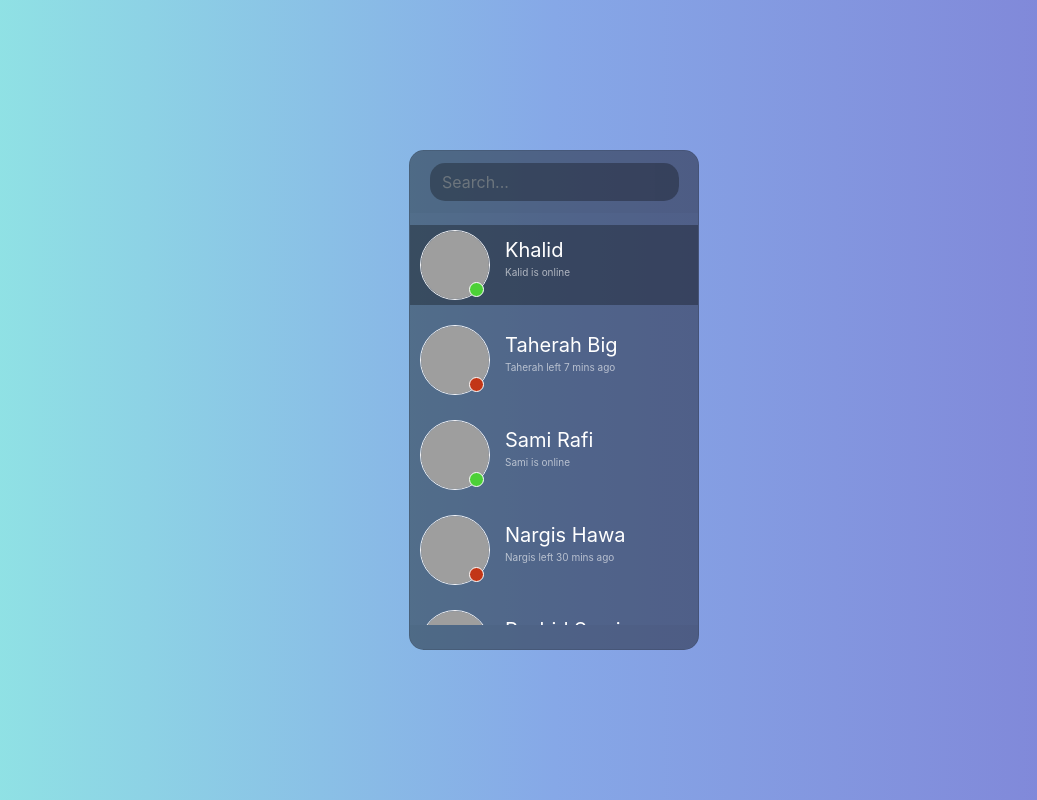
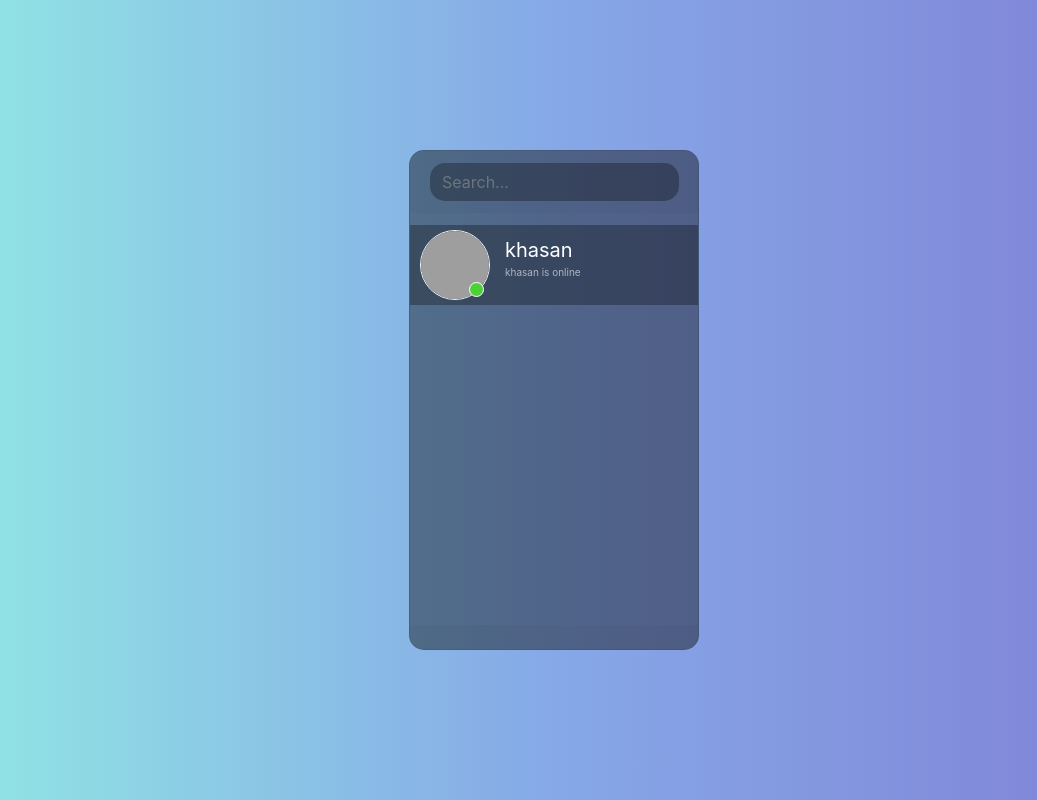
Before and after one commit to khasanjon-dev/django-chat-app, a Django app: page / in a window 1280 px wide. Shown: the whole page, without its empty margins (86-1123 px from the left). Run offline with Django 4.2, Linux system fonts and the light colour scheme; data comes from the database, SQL or seed files in the repository; both versions use the stored data as it was after the commit; some libraries are stand-ins or nearby versions; grey boxes are pictures that could not be loaded.

Commit message:
update some files

```diff
--- a/chats/views.py
+++ b/chats/views.py
@@ -1,8 +1,14 @@
 from django.shortcuts import render
+
+from users.models import User
 
 
 def index(request):
-    return render(request, 'index.html')
+    users = User.objects.all()
+    detail = {
+        'users': users
+    }
+    return render(request, 'index.html', detail)
 
 
 def chat(request):
--- a/pyproject.toml
+++ b/pyproject.toml
@@ -11,6 +11,7 @@ django = "^4.2.7"
 channels = "^4.0.0"
 python-dotenv = "^1.0.0"
 daphne = "^4.0.0"
+pillow = "^10.1.0"
 
 
 [tool.poetry.group.dev.dependencies]
--- a/templates/index.html
+++ b/templates/index.html
@@ -305,6 +305,7 @@
                 </div>
                 <div class="card-body contacts_body">
                     <ui class="contacts">
+                        {% for user in users %}
                             <li class="active">
                                 <div class="d-flex bd-highlight">
                                     <div class="img_cont">
@@ -313,63 +314,13 @@
                                         <span class="online_icon"></span>
                                     </div>
                                     <div class="user_info">
-                                    <span>Khalid</span>
-                                    <p>Kalid is online</p>
+                                        <span>{{ user.username }}</span>
+                                        <p>{{ user.username }} is online</p>
                                     </div>
                                 </div>
                             </li>
-                        <li>
-                            <div class="d-flex bd-highlight">
-                                <div class="img_cont">
-                                    <img src="https://2.bp.blogspot.com/-8ytYF7cfPkQ/WkPe1-rtrcI/AAAAAAAAGqU/FGfTDVgkcIwmOTtjLka51vineFBExJuSACLcBGAs/s320/31.jpg"
-                                         class="rounded-circle user_img">
-                                    <span class="online_icon offline"></span>
-                                </div>
-                                <div class="user_info">
-                                    <span>Taherah Big</span>
-                                    <p>Taherah left 7 mins ago</p>
-                                </div>
-                            </div>
-                        </li>
-                        <li>
-                            <div class="d-flex bd-highlight">
-                                <div class="img_cont">
-                                    <img src="https://i.pinimg.com/originals/ac/b9/90/acb990190ca1ddbb9b20db303375bb58.jpg"
-                                         class="rounded-circle user_img">
-                                    <span class="online_icon"></span>
-                                </div>
-                                <div class="user_info">
-                                    <span>Sami Rafi</span>
-                                    <p>Sami is online</p>
-                                </div>
-                            </div>
-                        </li>
-                        <li>
-                            <div class="d-flex bd-highlight">
-                                <div class="img_cont">
-                                    <img src="http://profilepicturesdp.com/wp-content/uploads/2018/07/sweet-girl-profile-pictures-9.jpg"
-                                         class="rounded-circle user_img">
-                                    <span class="online_icon offline"></span>
-                                </div>
-                                <div class="user_info">
-                                    <span>Nargis Hawa</span>
-                                    <p>Nargis left 30 mins ago</p>
-                                </div>
-                            </div>
-                        </li>
-                        <li>
-                            <div class="d-flex bd-highlight">
-                                <div class="img_cont">
-                                    <img src="https://static.turbosquid.com/Preview/001214/650/2V/boy-cartoon-3D-model_D.jpg"
-                                         class="rounded-circle user_img">
-                                    <span class="online_icon offline"></span>
-                                </div>
-                                <div class="user_info">
-                                    <span>Rashid Samim</span>
-                                    <p>Rashid left 50 mins ago</p>
-                                </div>
-                            </div>
-                        </li>
+                        {% endfor %}
+
                     </ui>
                 </div>
                 <div class="card-footer"></div>
--- a/users/models.py
+++ b/users/models.py
@@ -1,14 +1,15 @@
 from django.contrib.auth.base_user import AbstractBaseUser
 from django.contrib.auth.models import PermissionsMixin, AbstractUser
-from django.db.models import (CharField, DateTimeField, EmailField)
+from django.db.models import (CharField, DateTimeField, EmailField, ImageField)
 
 
 class User(AbstractUser):
     first_name = CharField(max_length=150, null=True, blank=True)
     last_name = CharField(max_length=150, null=True, blank=True)
     email = EmailField(unique=True)
-
     updated_at = DateTimeField(auto_now=True, null=True)
+    # file
+    image = ImageField(upload_to='users/images')
 
     def __str__(self):
         return self.email + ' ' + self.username
```
Also changed, not shown: chatdb.sqlite3, users/migrations/0003_user_image.py (added), 1 other file. Lines whose indentation alone changed are shown as unchanged.
